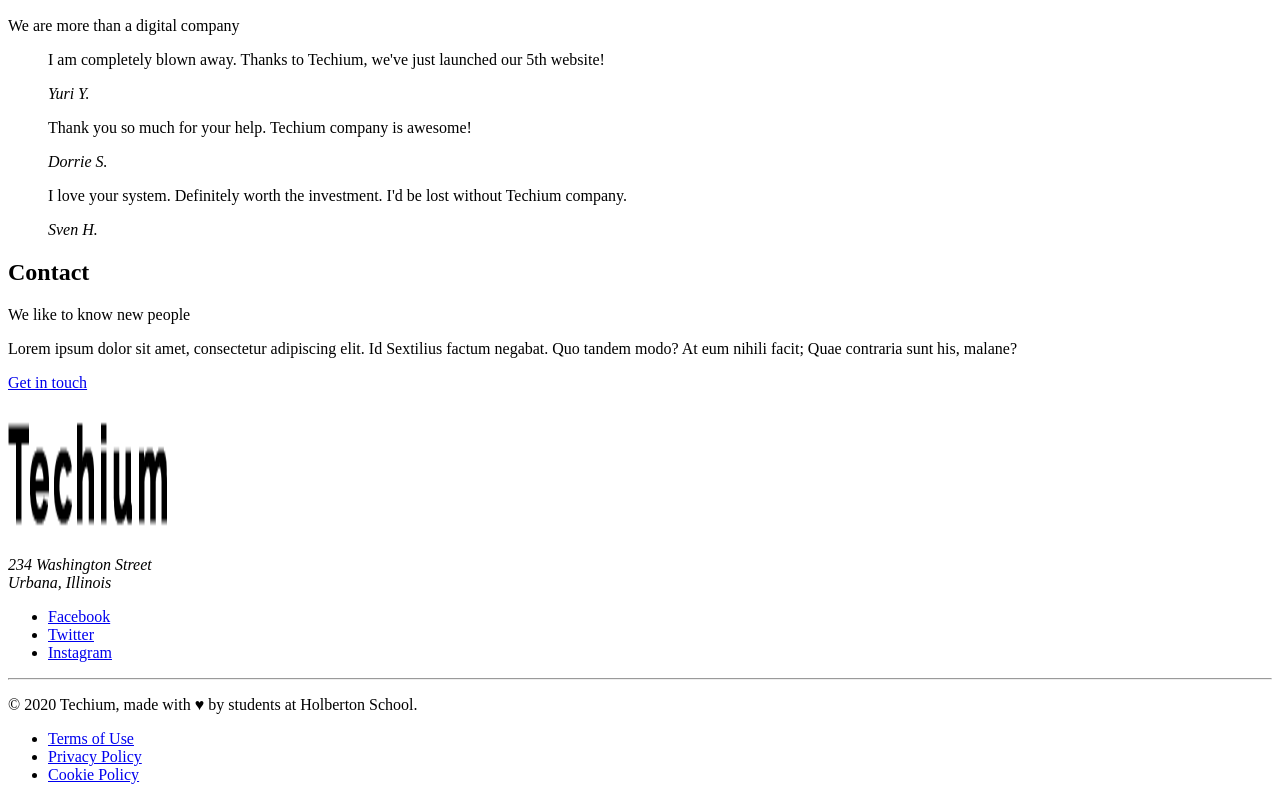
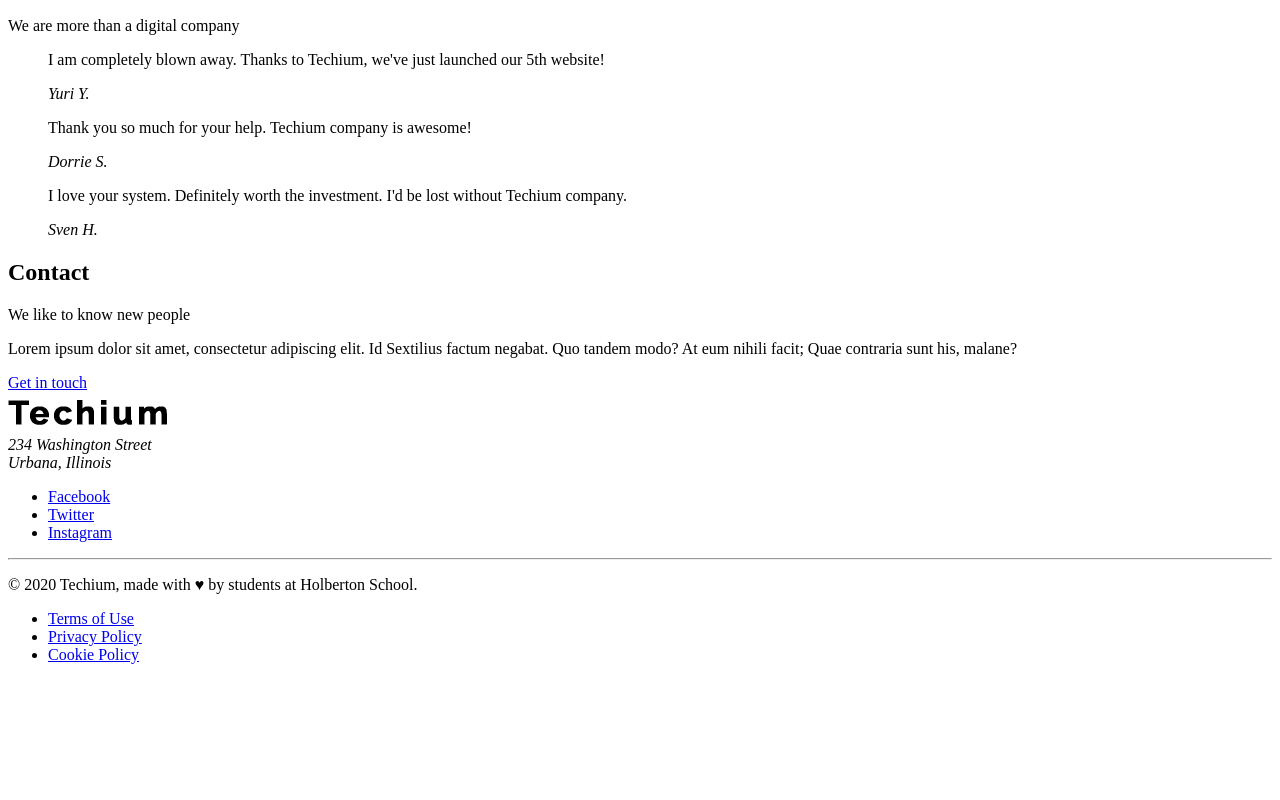
Before and after one commit to D4vc-198/holbertonschool-web_front_end, a plain HTML site: page html_advanced/35-index.html in a window 1280 px wide. Shown: the part 1853-2653 px from the top of the page. After the commit the page ends 2533 px from the top, so only its background shows below. Drawn offline with Linux system fonts and the light colour scheme.

```diff
--- a/html_advanced/35-index.html
+++ b/html_advanced/35-index.html
@@ -189,7 +189,7 @@
 	</main>
 	<!-- Footer -->
 	<footer>
-		<img src="./logo-black.png" alt="Technium logo" width="160px" height="160px">
+		<img src="./logo-black.png" alt="Technium logo" width="160px" height="40px">
 		<address>234 Washington Street<br>Urbana, Illinois</address>
 		<div>
 			<ul>
```
